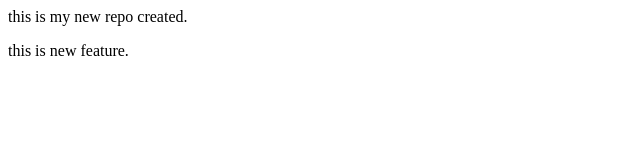
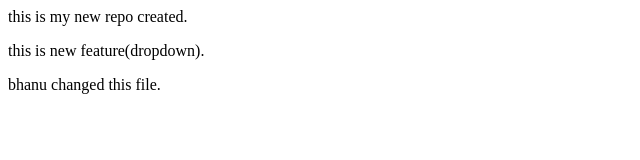
Before and after one commit to Bhanukhatri7/localrepo, a plain HTML site: page index.html in a window 1280 px wide. Shown: the whole page, without its empty margins (0-640 px from the left). Drawn offline with Linux system fonts and the light colour scheme.

Commit message:
adddrop down

```diff
--- a/index.html
+++ b/index.html
@@ -1,2 +1,3 @@
 <p> this is my new repo created. </p>
-<p>this is new feature.</p>
+<p>this is new feature(dropdown).</p>
+<P>bhanu changed this file.</P>
```
